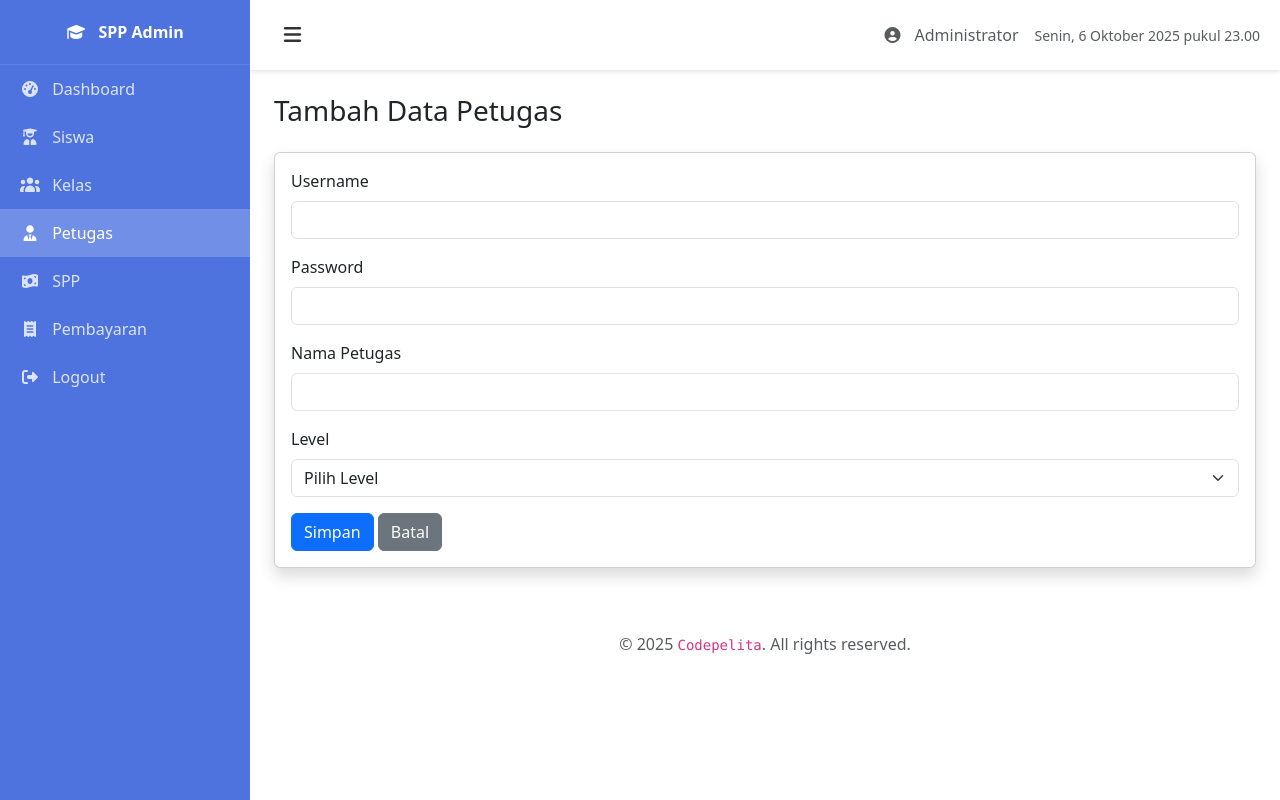
After one commit to zubaidi/pembayaran-spp, a Laravel app: page /petugas/tambah in a window 1280 px wide. The commit adds this page. Run offline with Laravel 12, Linux system fonts and the light colour scheme; a user stored in the database is signed in; data comes from the database, SQL or seed files in the repository; parts of the project's set-up code (start-up, migrations or seed data) failed here and were passed over; some libraries are stand-ins or nearby versions.

Commit message:
feat: Add CRUD functionality for petugas
Adds a full CRUD (Create, Read, Update, Delete) interface for managing "petugas" (officers/staff).

This change includes:
- A `PetugasController` with methods to handle all CRUD operations.
- An updated `Petugas` Eloquent model, configured for authentication.
- Routes for all "petugas" actions, protected by the `auth` middleware.
- Blade views for listing, creating, and editing "petugas" records.
- An update to the main navigation bar to include a link to the "petugas" management page.

The implementation follows existing patterns in the codebase for consistency.

```diff
--- a/app/Http/Controllers/PetugasController.php
+++ b/app/Http/Controllers/PetugasController.php
@@ -2,9 +2,93 @@
 
 namespace App\Http\Controllers;
 
+use App\Models\Petugas;
 use Illuminate\Http\Request;
+use Illuminate\Support\Facades\Hash;
+use Illuminate\Validation\Rule;
 
 class PetugasController extends Controller
 {
-    //
+    /**
+     * Display a listing of the resource.
+     */
+    public function index()
+    {
+        $petugas = Petugas::all();
+        return view('petugas.index', compact('petugas'));
+    }
+
+    /**
+     * Show the form for creating a new resource.
+     */
+    public function tambahPetugas()
+    {
+        return view('petugas.tambah');
+    }
+
+    /**
+     * Store a newly created resource in storage.
+     */
+    public function store(Request $request)
+    {
+        $request->validate([
+            'username' => 'required|string|max:25|unique:petugas',
+            'password' => 'required|string|min:6',
+            'nama_petugas' => 'required|string|max:50',
+            'level' => 'required|in:admin,petugas',
+        ]);
+
+        Petugas::create([
+            'username' => $request->username,
+            'password' => Hash::make($request->password),
+            'nama_petugas' => $request->nama_petugas,
+            'level' => $request->level,
+        ]);
+
+        return redirect()->route('petugas.index')->with('success', 'Petugas berhasil ditambahkan.');
+    }
+
+    /**
+     * Show the form for editing the specified resource.
+     */
+    public function editPetugas(Petugas $petugas)
+    {
+        return view('petugas.edit', compact('petugas'));
+    }
+
+    /**
+     * Update the specified resource in storage.
+     */
+    public function update(Request $request, Petugas $petugas)
+    {
+        $request->validate([
+            'username' => ['required', 'string', 'max:25', Rule::unique('petugas')->ignore($petugas->id)],
+            'nama_petugas' => 'required|string|max:50',
+            'level' => 'required|in:admin,petugas',
+        ]);
+
+        $data = [
+            'username' => $request->username,
+            'nama_petugas' => $request->nama_petugas,
+            'level' => $request->level,
+        ];
+
+        if ($request->filled('password')) {
+            $request->validate(['password' => 'string|min:6']);
+            $data['password'] = Hash::make($request->password);
+        }
+
+        $petugas->update($data);
+
+        return redirect()->route('petugas.index')->with('success', 'Petugas berhasil diperbarui.');
+    }
+
+    /**
+     * Remove the specified resource from storage.
+     */
+    public function destroy(Petugas $petugas)
+    {
+        $petugas->delete();
+        return redirect()->route('petugas.index')->with('success', 'Petugas berhasil dihapus.');
+    }
 }
--- a/resources/views/admin/components/navbar.blade.php
+++ b/resources/views/admin/components/navbar.blade.php
@@ -18,7 +18,7 @@
                 <i class="fas fa-users me-2"></i>
                 Kelas
             </a>
-            <a href="#" class="sidebar-link">
+            <a href="{{ route('petugas.index') }}" class="sidebar-link {{ request()->routeIs('petugas.*') ? 'active' : '' }}">
                 <i class="fas fa-user-tie me-2"></i>
                 Petugas
             </a>
--- /dev/null
+++ b/resources/views/petugas/tambah.blade.php
@@ -0,0 +1,49 @@
+<x-app-layout>
+    <div class="container-fluid p-4">
+        <div class="page">
+            @if ($errors->any())
+                <div class="alert alert-danger">
+                    <ul class="mb-0">
+                        @foreach ($errors->all() as $error)
+                            <li>{{ $error }}</li>
+                        @endforeach
+                    </ul>
+                </div>
+            @endif
+            <h1 class="h3 mb-4">Tambah Data Petugas</h1>
+
+            <div class="card shadow">
+                <div class="card-body">
+                    <form action="{{ route('petugas.store') }}" method="POST">
+                        @csrf
+                        <div class="mb-3">
+                            <label for="username" class="form-label">Username</label>
+                            <input type="text" class="form-control" id="username" name="username" value="{{ old('username') }}" required>
+                        </div>
+
+                        <div class="mb-3">
+                            <label for="password" class="form-label">Password</label>
+                            <input type="password" class="form-control" id="password" name="password" required>
+                        </div>
+
+                        <div class="mb-3">
+                            <label for="nama_petugas" class="form-label">Nama Petugas</label>
+                            <input type="text" class="form-control" id="nama_petugas" name="nama_petugas" value="{{ old('nama_petugas') }}" required>
+                        </div>
+
+                        <div class="mb-3">
+                            <label for="level" class="form-label">Level</label>
+                            <select class="form-select" id="level" name="level" required>
+                                <option value="" disabled selected>Pilih Level</option>
+                                <option value="admin" {{ old('level') == 'admin' ? 'selected' : '' }}>Admin</option>
+                                <option value="petugas" {{ old('level') == 'petugas' ? 'selected' : '' }}>Petugas</option>
+                            </select>
+                        </div>
+                        <button type="submit" class="btn btn-primary">Simpan</button>
+                        <a href="{{ route('petugas.index') }}" class="btn btn-secondary">Batal</a>
+                    </form>
+                </div>
+            </div>
+        </div>
+    </div>
+</x-app-layout>
--- a/routes/web.php
+++ b/routes/web.php
@@ -3,6 +3,7 @@
 use App\Http\Controllers\AdminController;
 use App\Http\Controllers\KelasController;
 use App\Http\Controllers\PembayaranController;
+use App\Http\Controllers\PetugasController;
 use App\Http\Controllers\SiswaController;
 use App\Http\Controllers\SppController;
 use Illuminate\Support\Facades\Route;
@@ -32,4 +33,12 @@ Route::middleware('auth')->group(function () {
     Route::get('/spp', [SppController::class, 'index'])->name('spp.index');
     Route::get('/pembayaran', [PembayaranController::class, 'index'])->name('pembayaran.index');
     Route::get('/pembayaran/tambah', [PembayaranController::class, 'tambahPembayaran'])->name('pembayaran.tambah');
+
+    // Petugas routes
+    Route::get('/petugas', [PetugasController::class, 'index'])->name('petugas.index');
+    Route::get('/petugas/tambah', [PetugasController::class, 'tambahPetugas'])->name('petugas.tambah');
+    Route::post('/petugas/tambah', [PetugasController::class, 'store'])->name('petugas.store');
+    Route::get('/petugas/edit/{petugas}', [PetugasController::class, 'editPetugas'])->name('petugas.edit');
+    Route::put('/petugas/edit/{petugas}', [PetugasController::class, 'update'])->name('petugas.update');
+    Route::delete('/petugas/hapus/{petugas}', [PetugasController::class, 'destroy'])->name('petugas.destroy');
 });
```
Also changed, not shown: app/Models/Petugas.php (+45 -3 lines), resources/views/petugas/edit.blade.php (added, +50 -0 lines), resources/views/petugas/index.blade.php (added, +57 -0 lines).
